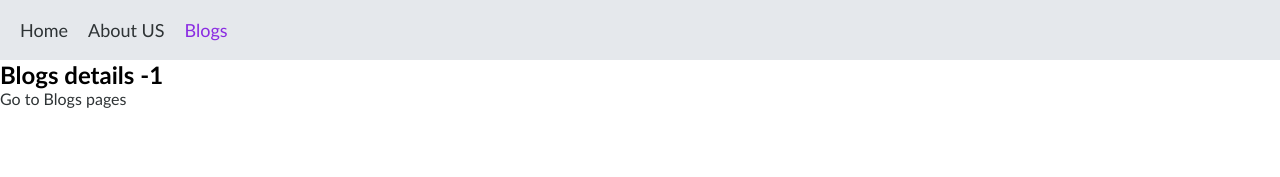
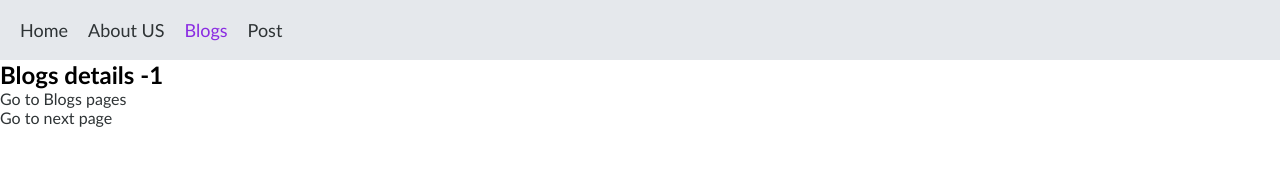
Before and after one commit to Atefeh-MN/SPA, a React (Create React App) app: page /blogs/1 in a window 1280 px wide. Shown: the top 177 px of the page. Built offline with nearby package versions, Linux system fonts and the light colour scheme.

Commit message:
add postpage

```diff
--- a/src/components/Blog.js
+++ b/src/components/Blog.js
@@ -1,11 +1,13 @@
 import { Link } from "react-router-dom";
 
 const Blog = (props) => {
-    const id = props.match.params.id;
+    const id = props.match.params.id ;
     return (
         <div>
             <h2>Blogs details -{id}</h2>
             <Link to='/blogs'>Go to Blogs pages</Link>
+            <br/>
+            <Link to={`/blogs/${parseInt(id)+1}`}>Go to next page</Link>
         </div>
      );
 }
--- a/src/components/Navigation.js
+++ b/src/components/Navigation.js
@@ -3,7 +3,8 @@ import './nav.css'
 const items = [
     {name: 'Home', to: '/', exact: true},
     { name: 'About US', to: '/about-us' },
-    { name: 'Blogs', to:'/blogs'}
+    { name: 'Blogs', to: '/blogs' },
+    {name:'Post',to:'/post'}
 ]
 
 const Navigation = ({location}) => {
--- /dev/null
+++ b/src/pages/PostsPage.js
@@ -0,0 +1,12 @@
+
+
+
+const PostPage = (props) => {
+    const id = props.match.params.id || 1;
+    return (<>
+        <h2>Post detail - {id}</h2>
+        <p>{JSON.stringify(props.match.params)}</p>
+    </>);
+}
+
+export default PostPage;
--- a/src/routes.js
+++ b/src/routes.js
@@ -1,10 +1,12 @@
 import HomePage from './pages/HomePage';
 import AboutUs from './pages/AboutUS';
-import  NotFound  from './pages/NotFound.js';
+import NotFound  from './pages/NotFound.js';
 import Blog from './components/Blog';
 import BlogsPage from './pages/BlogsPage';
+import PostPage from './pages/PostsPage';
 
 const routes = [
+    { path: '/post/:id([0-9]+)?', component: PostPage },
     { path: '/blogs/:id', component: Blog },
     { path: '/blogs', component: BlogsPage },
     { path: '/about-us', component: AboutUs },
```
